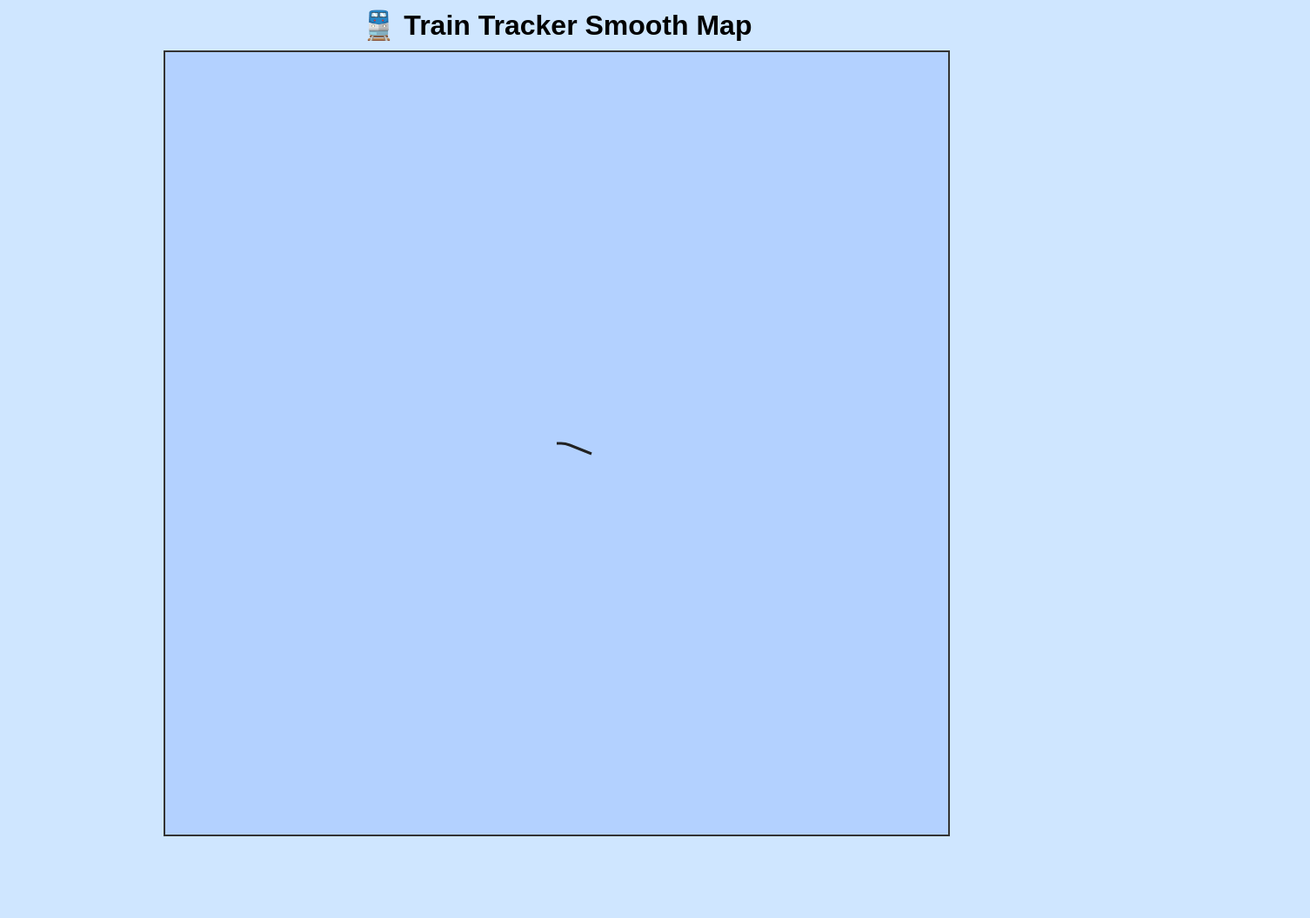
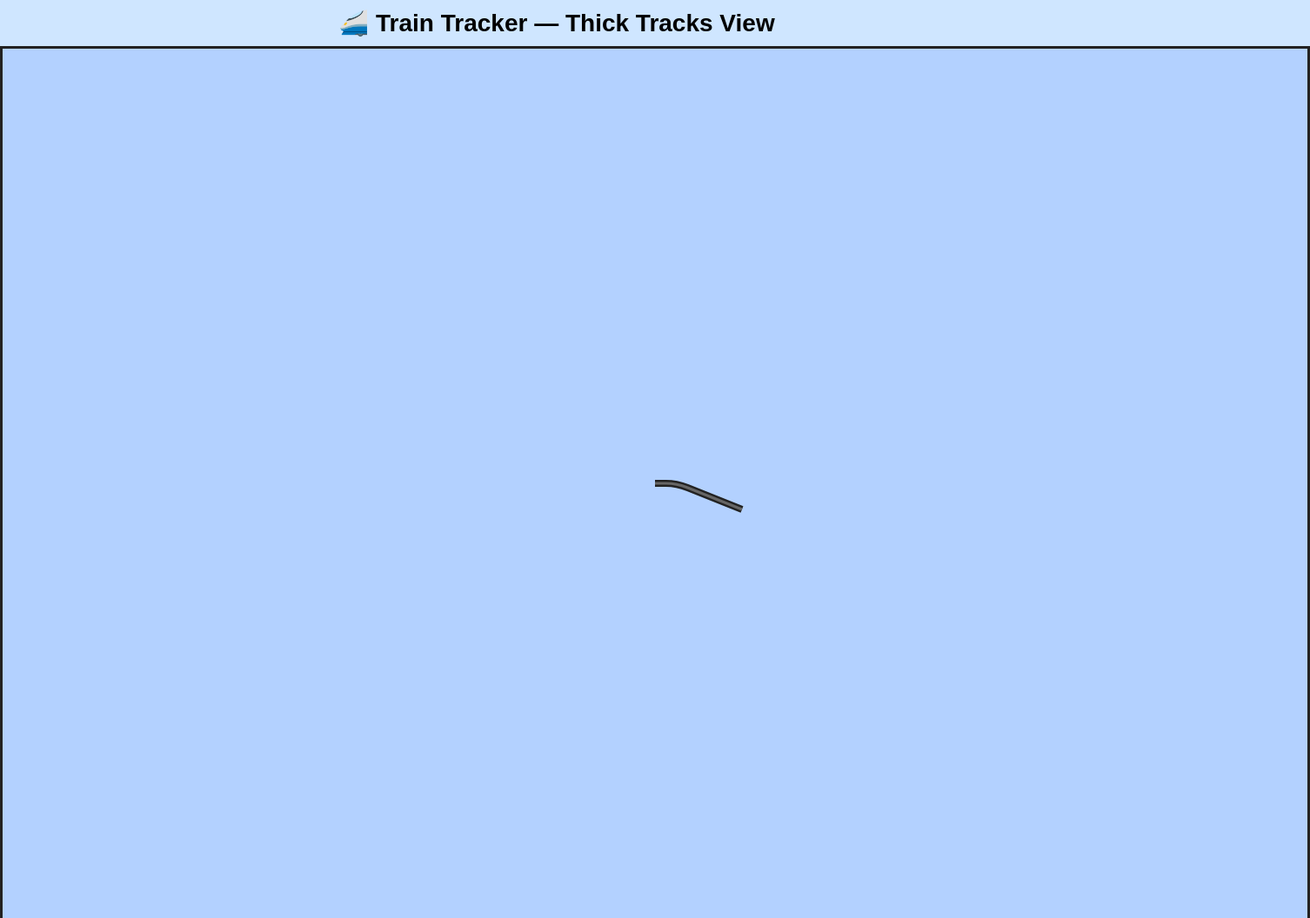
Before and after one commit to fewgshjdkflgjh/New, a plain HTML site: page Index.html in a window 1280 px wide. Shown: the top 1056 px of the page at 87% size, 1506 px wide, since content can reach past the window. Before the commit the page ends 966 px from the top, so only its background shows below. Drawn offline with Linux system fonts and the light colour scheme; no server answers.

Commit message:
Update Index.html

```diff
--- a/Index.html
+++ b/Index.html
@@ -3,7 +3,7 @@
 <head>
 <meta charset="UTF-8">
 <meta name="viewport" content="width=device-width, initial-scale=1.0">
-<title>Train Tracker Smooth Map</title>
+<title>Train Tracker — Thick Tracks</title>
 <style>
   body {
     background: #cfe6ff;
@@ -14,15 +14,16 @@
   }
   h1 {
     margin: 10px 0;
+    font-size: 28px;
   }
   #map {
     position: relative;
-    width: 900px;
-    height: 900px;
+    width: 1500px;
+    height: 1000px;
     background: #b3d1ff;
     margin: 0 auto;
     overflow: hidden;
-    border: 2px solid #333;
+    border: 3px solid #222;
   }
   canvas {
     width: 100%;
@@ -31,38 +32,58 @@
 </style>
 </head>
 <body>
-<h1>🚆 Train Tracker Smooth Map</h1>
-<canvas id="map" width="900" height="900"></canvas>
+<h1>🚄 Train Tracker — Thick Tracks View</h1>
+<canvas id="map" width="1500" height="1000"></canvas>
 
 <script>
 const canvas = document.getElementById('map');
 const ctx = canvas.getContext('2d');
 
-const scale = 0.2;
-const offsetX = 450;
-const offsetY = 450;
+// Larger map scale and offsets
+const scale = 0.5;
+const offsetX = canvas.width / 2;
+const offsetY = canvas.height / 2;
 
 let tracks = [];
 let trainPos = null;
 
-// Draw smooth curves between points
-function drawSmoothPath(ctx, points) {
+// Draw a smooth rail with thick double lines
+function drawSmoothTrack(ctx, points) {
   if (points.length < 2) return;
+
+  // Draw the outer track lines (left/right rail)
+  ctx.lineWidth = 8;
+  ctx.strokeStyle = '#222';
   ctx.beginPath();
   ctx.moveTo(points[0].x, points[0].y);
 
   for (let i = 0; i < points.length - 1; i++) {
-    const current = points[i];
-    const next = points[i + 1];
-    const cx = (current.x + next.x) / 2;
-    const cy = (current.y + next.y) / 2;
-    ctx.quadraticCurveTo(current.x, current.y, cx, cy);
+    const c = points[i];
+    const n = points[i + 1];
+    const cx = (c.x + n.x) / 2;
+    const cy = (c.y + n.y) / 2;
+    ctx.quadraticCurveTo(c.x, c.y, cx, cy);
+  }
+  ctx.lineTo(points[points.length - 1].x, points[points.length - 1].y);
+  ctx.stroke();
+
+  // Add faint gray inner shading for detail
+  ctx.strokeStyle = '#666';
+  ctx.lineWidth = 3;
+  ctx.beginPath();
+  ctx.moveTo(points[0].x, points[0].y);
+  for (let i = 0; i < points.length - 1; i++) {
+    const c = points[i];
+    const n = points[i + 1];
+    const cx = (c.x + n.x) / 2;
+    const cy = (c.y + n.y) / 2;
+    ctx.quadraticCurveTo(c.x, c.y, cx, cy);
   }
   ctx.lineTo(points[points.length - 1].x, points[points.length - 1].y);
   ctx.stroke();
 }
 
-// Draw the whole map
+// Redraw map + train
 function drawMap() {
   ctx.clearRect(0, 0, canvas.width, canvas.height);
 
@@ -71,20 +92,19 @@ function drawMap() {
     y: -p.z * scale + offsetY
   }));
 
-  // Draw smooth rail line
-  ctx.strokeStyle = '#222';
-  ctx.lineWidth = 3;
-  drawSmoothPath(ctx, mapped);
+  // Draw the thick smooth track
+  drawSmoothTrack(ctx, mapped);
 
-  // Draw the train
+  // Draw train
   if (trainPos) {
     const x = trainPos.x * scale + offsetX;
     const y = -trainPos.z * scale + offsetY;
-    ctx.fillStyle = 'yellow';
+    ctx.fillStyle = '#ffcc00';
     ctx.beginPath();
-    ctx.arc(x, y, 8, 0, Math.PI * 2);
+    ctx.arc(x, y, 18, 0, Math.PI * 2);
     ctx.fill();
     ctx.strokeStyle = '#000';
+    ctx.lineWidth = 3;
     ctx.stroke();
   }
 }
```
